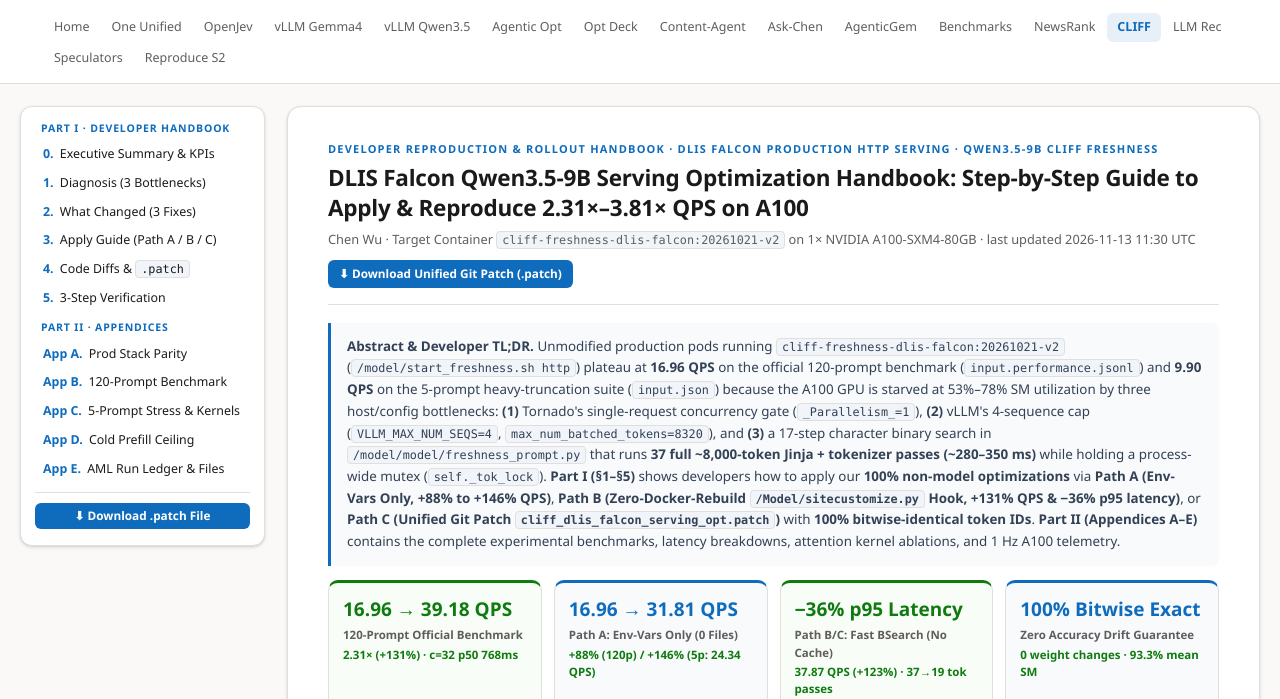
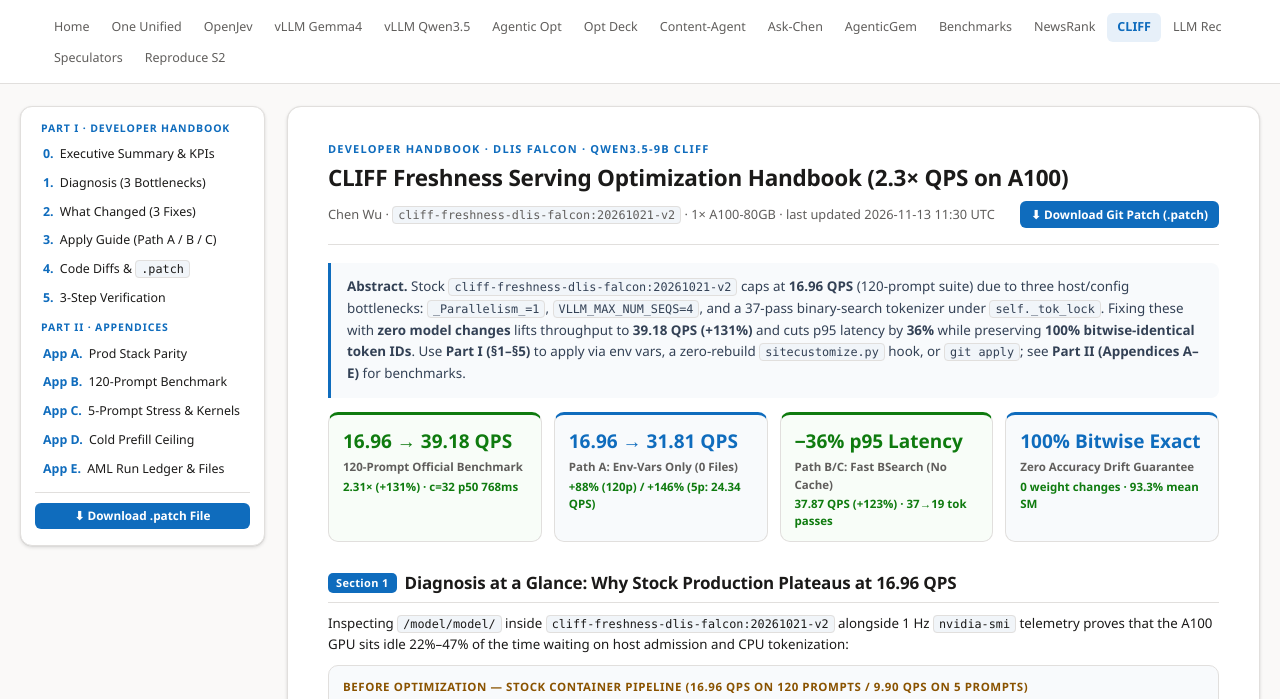
Before and after one commit to overwindows/ensemble_privacy_pipeline, a plain HTML site: page showcase/cliff.html in a window 1280 px wide. Shown: the part 35-734 px from the top of the page. Drawn offline with Linux system fonts and the light colour scheme.

Commit message:
docs(showcase): shorten title and abstract in cliff.html
Co-Authored-By: overwindows <overwindows@gmail.com>

```diff
--- a/showcase/cliff.html
+++ b/showcase/cliff.html
@@ -4,7 +4,7 @@
 <meta charset="utf-8">
 <meta name="viewport" content="width=device-width, initial-scale=1">
 <link rel="icon" href="data:,">
-<title>Developer Reproduction &amp; Rollout Handbook: DLIS Falcon Qwen3.5-9B Freshness Serving Optimization on A100</title>
+<title>CLIFF Freshness Serving Optimization Handbook (2.3× QPS)</title>
 <style>
   :root {
     --accent:#0f6cbd;
@@ -234,7 +234,7 @@
   .fl-hub-nav a.active{color:var(--accent);background:var(--accent-soft, #e7f0f9);font-weight:650}
   @media(max-width:820px){.fl-hub-nav{margin-left:0;width:100%}}
   .fl-foot{max-width:1360px;margin:0 auto;padding:22px 20px 34px;color:var(--mut2);font-size:12px;border-top:1px solid var(--line);display:flex;justify-content:space-between;flex-wrap:wrap;gap:10px}
-  .fl-foot code{font-size:11.5px}
+  .fl-foot code{font-size:11.5px}.fl-foot code{font-size:11.5px}.fl-foot code{font-size:11.5px}
 *{box-sizing:border-box}
 html{scroll-behavior:smooth}
 body{margin:0;background:var(--bg);color:var(--ink);font-family:var(--font, "Segoe UI Variable","Segoe UI",system-ui,sans-serif);line-height:1.5;-webkit-font-smoothing:antialiased;text-rendering:optimizeLegibility}
@@ -265,6 +265,8 @@ code{font-family:var(--mono,"Cascadia Code",Consolas,monospace)}
 <body>
 
 
+
+
 <header class="fl-hub">
   <div class="fl-hub-inner">
     <div class="fl-hub-brand"><span class="fl-hub-logo">C</span>Chrona Showcase Hub</div>
@@ -288,6 +290,8 @@ code{font-family:var(--mono,"Cascadia Code",Consolas,monospace)}
     </nav>
   </div>
 </header>
+
+
 
 
 <div class="page-shell">
@@ -318,20 +322,16 @@ code{font-family:var(--mono,"Cascadia Code",Consolas,monospace)}
   <main class="paper" id="top">
 
     <div class="paperhead">
-      <div class="kicker">Developer Reproduction &amp; Rollout Handbook · DLIS Falcon Production HTTP Serving · Qwen3.5-9B CLIFF Freshness</div>
-      <h1>DLIS Falcon Qwen3.5-9B Serving Optimization Handbook: Step-by-Step Guide to Apply &amp; Reproduce 2.31×–3.81× QPS on A100</h1>
+      <div class="kicker">Developer Handbook · DLIS Falcon · Qwen3.5-9B CLIFF</div>
+      <h1>CLIFF Freshness Serving Optimization Handbook (2.3× QPS on A100)</h1>
       <div class="authors">
-        <span>Chen Wu · Target Container <code>cliff-freshness-dlis-falcon:20261021-v2</code> on 1× NVIDIA A100-SXM4-80GB · <span id="updated">last updated 2026-11-13</span></span>
-        <a class="btn-dl" href="patches/cliff_dlis_falcon_serving_opt.patch" download>⬇ Download Unified Git Patch (.patch)</a>
+        <span>Chen Wu · <code>cliff-freshness-dlis-falcon:20261021-v2</code> · 1× A100-80GB · <span id="updated">2026-11-14</span></span>
+        <a class="btn-dl" href="patches/cliff_dlis_falcon_serving_opt.patch" download>⬇ Download Git Patch (.patch)</a>
       </div>
     </div>
 
     <div class="abstract">
-      <b>Abstract &amp; Developer TL;DR.</b> Unmodified production pods running <code>cliff-freshness-dlis-falcon:20261021-v2</code> (<code>/model/start_freshness.sh http</code>) plateau at <b>16.96 QPS</b> on the official 120-prompt benchmark (<code>input.performance.jsonl</code>) and <b>9.90 QPS</b> on the 5-prompt heavy-truncation suite (<code>input.json</code>) because the A100 GPU is starved at 53%–78% SM utilization by three host/config bottlenecks:
-      <b>(1)</b> Tornado's single-request concurrency gate (<code>_Parallelism_=1</code>),
-      <b>(2)</b> vLLM's 4-sequence cap (<code>VLLM_MAX_NUM_SEQS=4</code>, <code>max_num_batched_tokens=8320</code>), and
-      <b>(3)</b> a 17-step character binary search in <code>/model/model/freshness_prompt.py</code> that runs <b>37 full ~8,000-token Jinja + tokenizer passes (~280–350 ms)</b> while holding a process-wide mutex (<code>self._tok_lock</code>).
-      <b>Part I (§1–§5)</b> shows developers how to apply our <b>100% non-model optimizations</b> via <b>Path A (Env-Vars Only, +88% to +146% QPS)</b>, <b>Path B (Zero-Docker-Rebuild <code>/Model/sitecustomize.py</code> Hook, +131% QPS &amp; −36% p95 latency)</b>, or <b>Path C (Unified Git Patch <code>cliff_dlis_falcon_serving_opt.patch</code>)</b> with <b>100% bitwise-identical token IDs</b>. <b>Part II (Appendices A–E)</b> contains the complete experimental benchmarks, latency breakdowns, attention kernel ablations, and 1 Hz A100 telemetry.
+      <b>Abstract.</b> Stock <code>cliff-freshness-dlis-falcon:20261021-v2</code> caps at <b>16.96 QPS</b> (120-prompt suite) due to three host/config bottlenecks: <code>_Parallelism_=1</code>, <code>VLLM_MAX_NUM_SEQS=4</code>, and a 37-pass binary-search tokenizer under <code>self._tok_lock</code>. Fixing these with <b>zero model changes</b> lifts throughput to <b>39.18 QPS (+131%)</b> and cuts p95 latency by <b>36%</b> while preserving <b>100% bitwise-identical token IDs</b>. Use <b>Part I (§1–§5)</b> to apply via env vars, a zero-rebuild <code>sitecustomize.py</code> hook, or <code>git apply</code>; see <b>Part II (Appendices A–E)</b> for benchmarks.
     </div>
 
     <div class="metrics">
```
